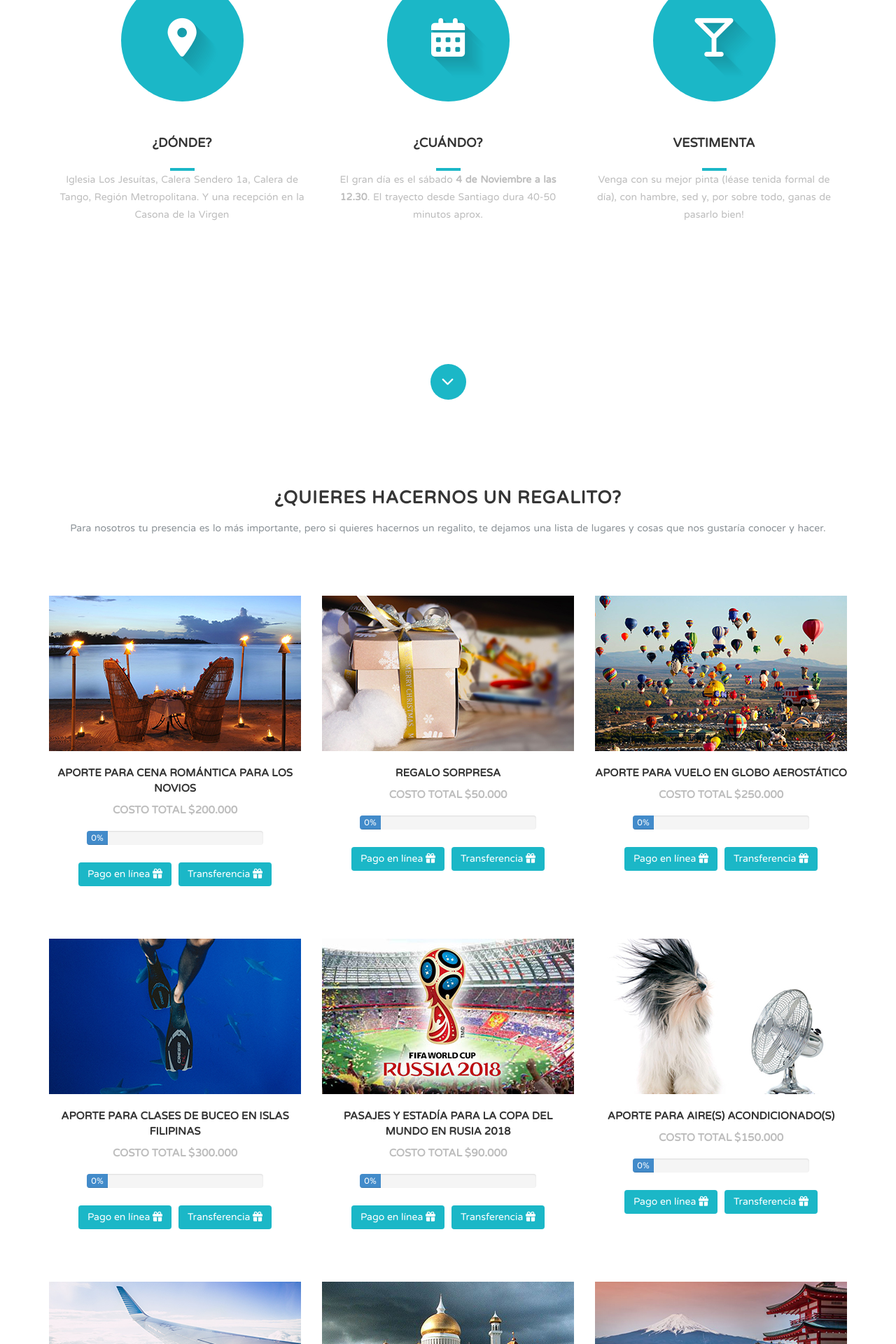
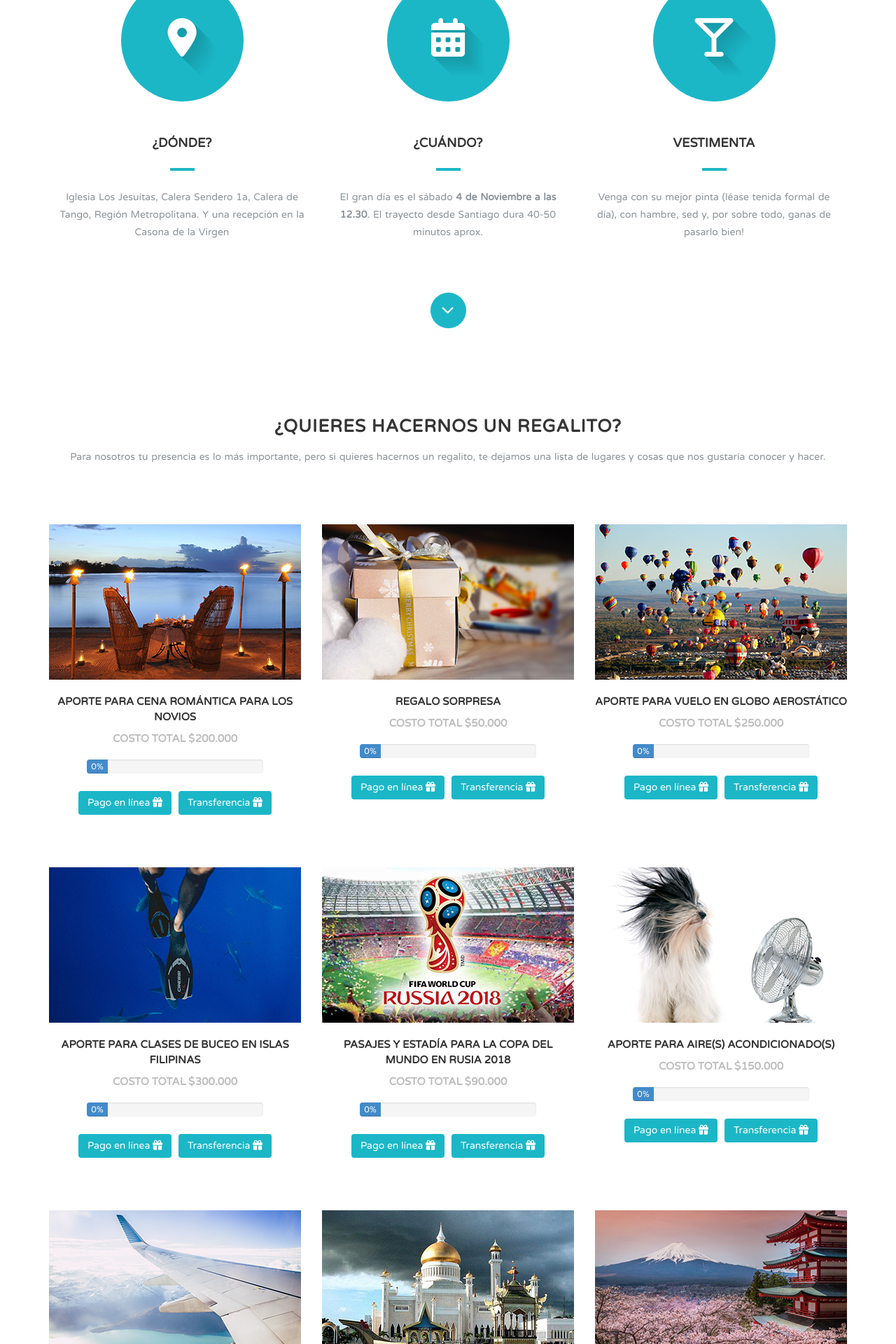
Before and after one commit to camargozzini/isiygiancarlo, a Jekyll site: the page built from index.html, in a window 1280 px wide. Shown: the part 877-2797 px from the top of the page at 70% size. Built offline with Jekyll 4.4.1, drawn with Linux system fonts in a browser that asks for light colours; nearby versions of some CDN libraries.

Commit message:
Ultimos ajustes

```diff
--- a/css/main.scss
+++ b/css/main.scss
@@ -17,7 +17,17 @@
   text-align: center;
 }
 
+h1, h2, h3, h4, h5, h6 {
+  font-size: 100%; }
+
 h1 { margin-bottom: 1em; }
+
+h3 {
+  font-size: 15px;
+  text-transform: uppercase;
+  line-height: 22px;
+  font-weight: 600
+}
 
 p { margin: 1em 0; }
 
@@ -240,7 +250,7 @@
   line-height: 40px;
 }
 
-.fadeInUp {
+.regalos .fadeInUp {
   height: 490px;
 }
 
@@ -248,7 +258,7 @@
   height: inherit;
 }
 
-.fadeInUp p {
+.regalos .fadeInUp p {
     margin: -25px 0 16px 0;
     color: #BDBDBD;
 }
--- a/css/styles.css
+++ b/css/styles.css
@@ -363,7 +363,11 @@
 .contact-details { margin: 0; }
 .contact-details h2 { font-size: 20px; }
 .contact-details h2 span { display: block; color: #1bb7c7; text-transform: uppercase; letter-spacing: 1px; font-size: 14px; margin-top: 15px; }
-.contact-wrap { position: relative; }
+.contact-wrap {
+    position: relative;
+    padding: 50px 0;
+    margin-bottom: 90px;
+}
 
 .dark-bg h1 {
   margin-top: 60px;
--- a/index.html
+++ b/index.html
@@ -88,7 +88,7 @@
         </section>
 
         <!-- REGALOS -->
-        <section class="team text-center section-padding white" id="team">
+        <section class="team text-center section-padding white regalos" id="team">
           {% include regalos.html %}
         </section>
 
@@ -128,6 +128,7 @@
               </div>
             </div>
           </div>
+        </section>
         <!-- <footer> -->
           <a id="section-map"></a>
           <h1 class="arrow">Mapa</h1>
```
